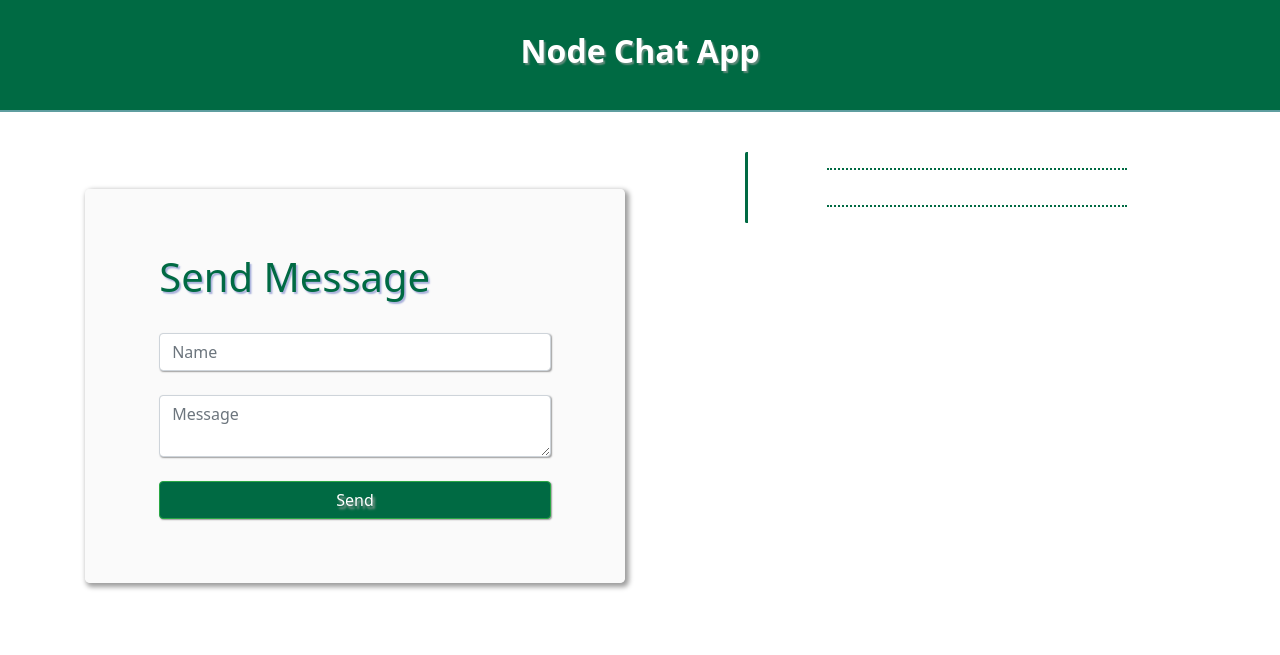
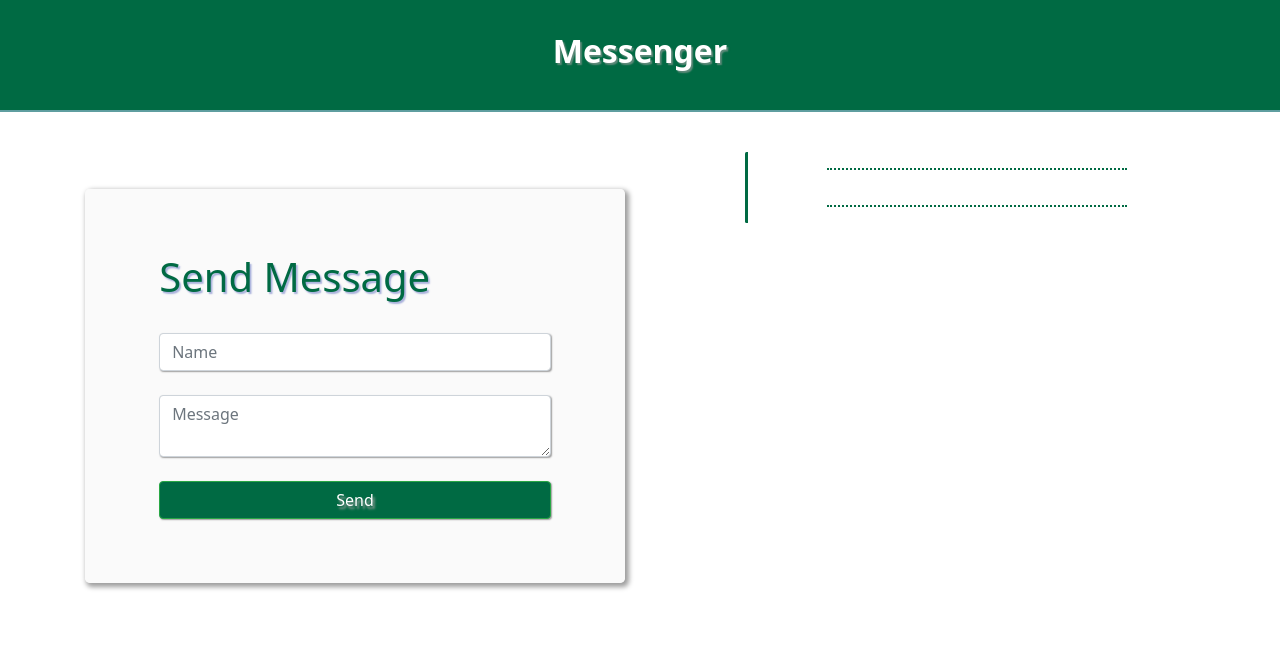
Before and after one commit to JashUpatel/Node-Chat-App, a website: page index.html in a window 1280 px wide. Drawn offline with nearby package versions, Linux system fonts and the light colour scheme; no server answers.

Commit message:
messenger

```diff
--- a/index.html
+++ b/index.html
@@ -42,7 +42,7 @@
 <body>
     <div class="jumbotron" style="border-radius: 0% !important;background: #006a43; padding: 2em 2em !important;">
         <div class="container">
-            <h2 style="font-family: system-ui; color: #fff !important;text-shadow: 1.75px 2px 1.5px #9e9e9e9c;" class="font-weight-bold text-center">Node Chat App</h2>
+            <h2 style="font-family: system-ui; color: #fff !important;text-shadow: 1.75px 2px 1.5px #9e9e9e9c;" class="font-weight-bold text-center">Messenger</h2>
         </div>
 
     </div>
```
